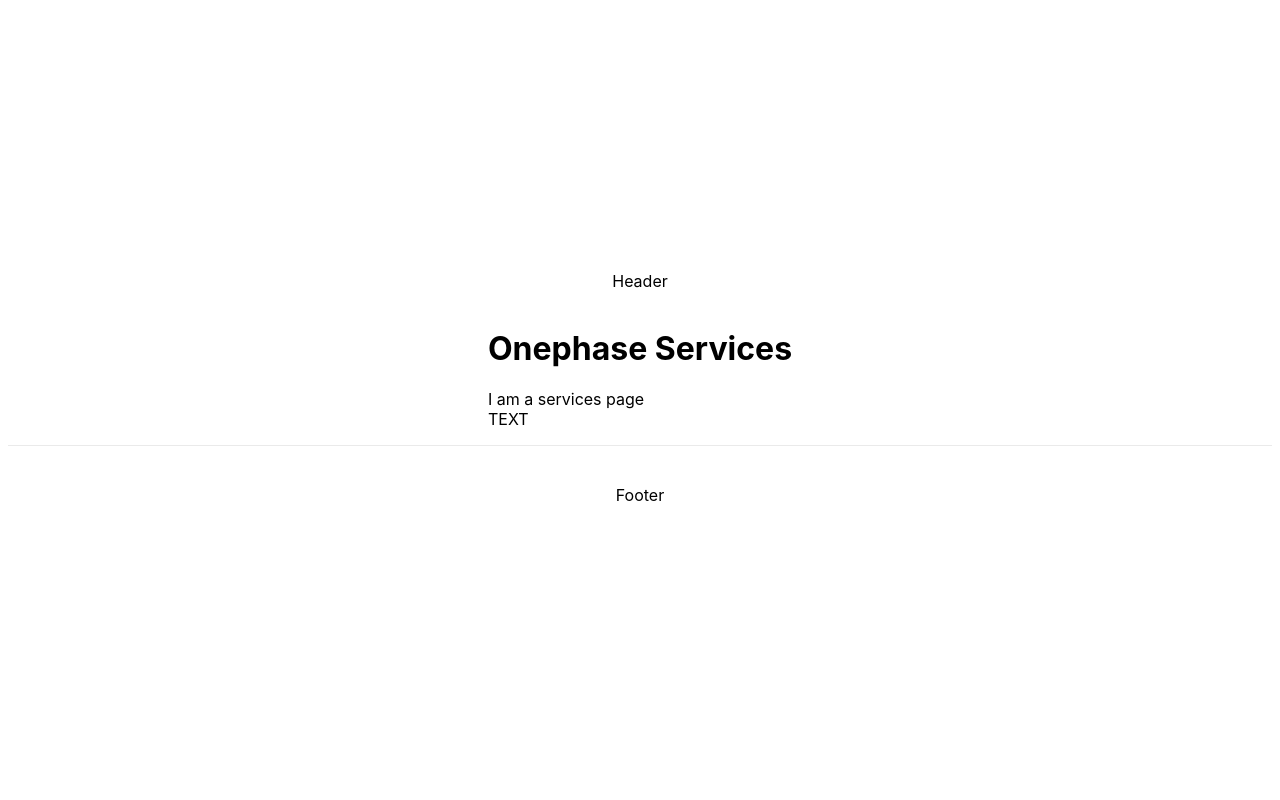
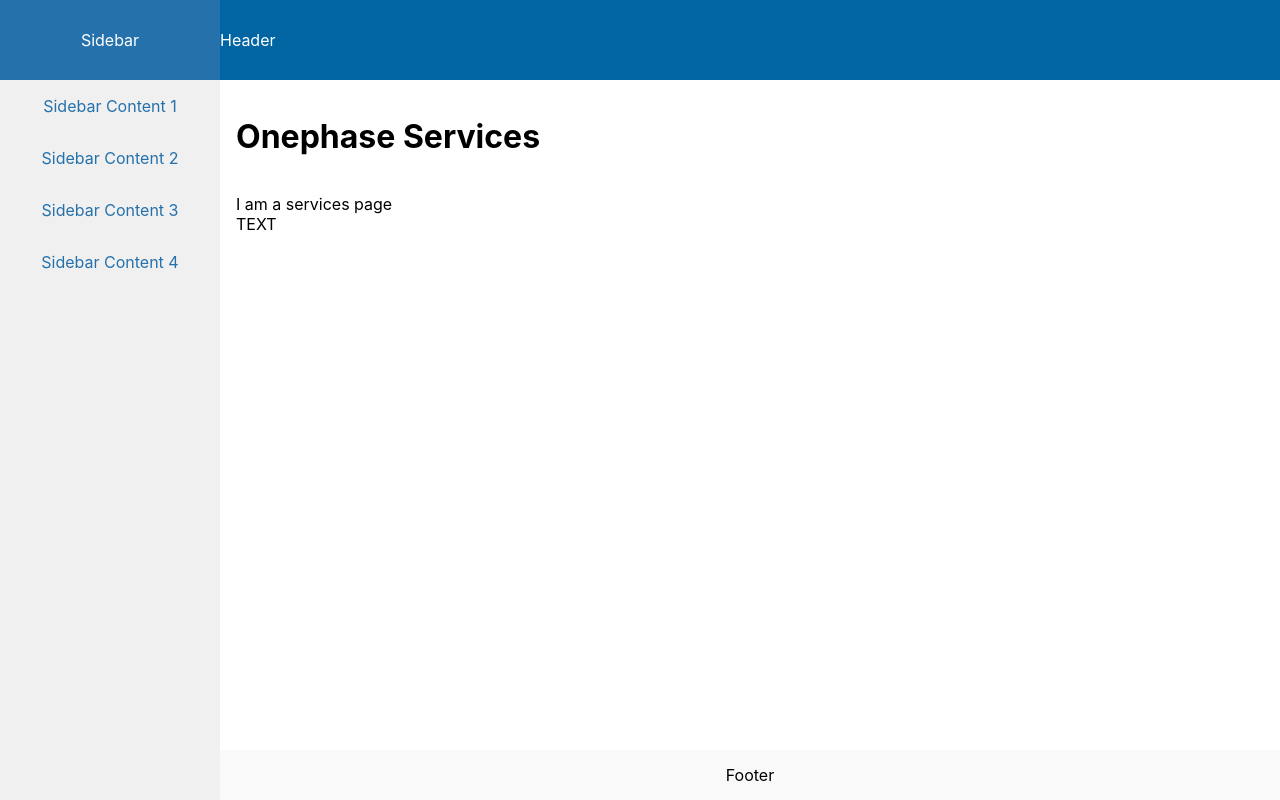
Before and after one commit to mauryorigins/jisti-front, a Next.js app: page /services in a window 1280 px wide. Built offline with nearby package versions, Linux system fonts and the light colour scheme.

Commit message:
Add dashboard-layout component with module css styles

```diff
--- /dev/null
+++ b/components/dashboard-layout/dashboard-layout.module.css
@@ -0,0 +1,90 @@
+.dashboard-layout {
+  padding: 0;
+  display: flex;
+  width: 100%;
+}
+.dashboard-layout-container {
+  align-items: flex-start;
+  display: flex;
+  /* flex-direction: column; */
+  justify-content: flex-start;
+  min-height: 100vh;
+  padding: 0;
+  position: relative;
+  width: 100%;
+}
+.dashboard-layout-content {
+  width: 100%;
+
+}
+.dashboard-layout-content-child {
+  padding: 1rem;
+  flex: 1;
+  display: flex;
+  flex-direction: column;
+  justify-content: flex-start;
+  align-items: flex-start;
+  width: 100%;
+  min-height: calc(100vh - var(--navbar-height) - var(--footer-height));
+}
+.navbar {
+  background: var(--primary);
+  color: var(--white);
+  width: 100%;
+  height: var(--navbar-height);
+  top: 0;
+  display: flex;
+  justify-content: space-between;
+  align-items: center;
+  position: fixed;
+}
+.navbar-height-spacing {
+  height: var(--navbar-height);
+}
+.sidebar {
+  background: var(--info);
+  width: var(--sidebar-width);
+  height: 100vh;
+  top: 0;
+  display: flex;
+  flex-direction: column;
+  justify-content: flex-start;
+  align-items: center;
+  position: fixed;
+}
+.sidebar-width-spacing {
+  margin-left: var(--sidebar-width);
+}
+.sidebar-header {
+  background: var(--secondary-light);
+  color: var(--white);
+  height: var(--navbar-height);
+  display: flex;
+  justify-content: center;
+  align-items: center;
+  width: 100%;
+}
+.sidebar-content {
+  color: var(--secondary-light);
+  display: flex;
+  flex-direction: column;
+  justify-content: center;
+  align-items: center;
+  width: 100%;
+}
+.footer {
+  background: var(--background);
+  width: 100%;
+  height: var(--footer-height);
+  bottom: 0;
+  display: flex;
+  flex-direction: column;
+  justify-content: center;
+  align-items: center;
+}
+
+@media (max-width: 600px) {
+  .footer {
+    width: 100%;
+  }
+}
--- /dev/null
+++ b/components/dashboard-layout/footer.tsx
@@ -0,0 +1,13 @@
+import { FC } from 'react';
+
+import styles from './dashboard-layout.module.css';
+
+const Footer: FC = () => {
+  return (
+    <footer className={styles.footer}>
+      <p>Footer</p>
+    </footer>
+  );
+};
+
+export default Footer;
--- /dev/null
+++ b/components/dashboard-layout/index.tsx
@@ -0,0 +1,38 @@
+import Head from 'next/head';
+import { FC } from 'react';
+
+import styles from './dashboard-layout.module.css';
+import Footer from './footer';
+import Navbar from './navbar';
+import Sidebar from './sidebar';
+
+interface IProps {
+  title?: string;
+}
+
+const DashboardLayout: FC<IProps> = ({ children, title = 'Onephase' }) => {
+  return (
+    <>
+      <Head>
+        <title>{title}</title>
+        <meta name="description" content="Onephase Webpage" />
+        <link rel="icon" href="/favicon.ico" />
+      </Head>
+
+      <div className={styles['dashboard-layout']}>
+        <div className={styles['dashboard-layout-container']}>
+          <Sidebar />
+          <div className={styles['dashboard-layout-content']}>
+            <Navbar />
+            <main className={styles['dashboard-layout-content-child']}>
+              {children}
+            </main>
+            <Footer />
+          </div>
+        </div>
+      </div>
+    </>
+  );
+};
+
+export default DashboardLayout;
--- /dev/null
+++ b/components/dashboard-layout/navbar.tsx
@@ -0,0 +1,16 @@
+import { FC } from 'react';
+
+import styles from './dashboard-layout.module.css';
+
+const Navbar: FC = () => {
+  return (
+    <>
+      <div className={styles['navbar-height-spacing']} />
+      <header className={styles.navbar}>
+        <p>Header</p>
+      </header>
+    </>
+  );
+};
+
+export default Navbar;
--- /dev/null
+++ b/components/dashboard-layout/sidebar.tsx
@@ -0,0 +1,23 @@
+import { FC } from 'react';
+
+import styles from './dashboard-layout.module.css';
+
+const Sidebar: FC = () => {
+  return (
+    <>
+      <div className={styles['sidebar-width-spacing']} />
+      <div className={styles.sidebar}>
+        <div className={styles['sidebar-header']}>
+          <p>Sidebar</p>
+        </div>
+        <div className={styles['sidebar-content']}>
+          {[1, 2, 3, 4].map((index) => (
+            <p key={index}>Sidebar Content {index}</p>
+          ))}
+        </div>
+      </div>
+    </>
+  );
+};
+
+export default Sidebar;
--- a/components/page-layout.tsx
+++ /dev/null
@@ -1,32 +0,0 @@
-import Head from 'next/head';
-import { FC } from 'react';
-
-import styles from '../styles/page-layout.module.css';
-
-interface IProps {
-  title?: string;
-}
-
-const PageLayout: FC<IProps> = ({ children, title = 'Onephase' }) => {
-  return (
-    <div className={styles.container}>
-      <Head>
-        <title>{title}</title>
-        <meta name="description" content="Onephase Webpage" />
-        <link rel="icon" href="/favicon.ico" />
-      </Head>
-
-      <header>
-        <p>Header</p>
-      </header>
-
-      <main>{children}</main>
-
-      <footer className={styles.footer}>
-        <p>Footer</p>
-      </footer>
-    </div>
-  );
-};
-
-export default PageLayout;
--- a/pages/services.tsx
+++ b/pages/services.tsx
@@ -1,17 +1,17 @@
 import { FC } from 'react';
 
-import PageLayout from '../components/page-layout';
+import DasboardLayout from '../components/dashboard-layout';
 
 const Services: FC = () => {
   return (
-    <PageLayout title="Onephase Services Component">
+    <DasboardLayout title="Onephase Services Component">
       <h1>Onephase Services</h1>
       <p>
         I am a services page
         <br />
         TEXT
       </p>
-    </PageLayout>
+    </DasboardLayout>
   );
 };
 
--- a/styles/page-layout.module.css
+++ /dev/null
@@ -1,121 +0,0 @@
-.container {
-  min-height: 100vh;
-  padding: 0 0.5rem;
-  display: flex;
-  flex-direction: column;
-  justify-content: center;
-  align-items: center;
-  height: 100vh;
-}
-
-.main {
-  padding: 5rem 0;
-  flex: 1;
-  display: flex;
-  flex-direction: column;
-  justify-content: center;
-  align-items: center;
-}
-
-.footer {
-  width: 100%;
-  height: 100px;
-  border-top: 1px solid #eaeaea;
-  display: flex;
-  justify-content: center;
-  align-items: center;
-}
-
-.footer a {
-  display: flex;
-  justify-content: center;
-  align-items: center;
-  flex-grow: 1;
-}
-
-.title a {
-  color: #0070f3;
-  text-decoration: none;
-}
-
-.title a:hover,
-.title a:focus,
-.title a:active {
-  text-decoration: underline;
-}
-
-.title {
-  margin: 0;
-  line-height: 1.15;
-  font-size: 4rem;
-}
-
-.title,
-.description {
-  text-align: center;
-}
-
-.description {
-  line-height: 1.5;
-  font-size: 1.5rem;
-}
-
-.code {
-  background: #fafafa;
-  border-radius: 5px;
-  padding: 0.75rem;
-  font-size: 1.1rem;
-  font-family: Menlo, Monaco, Lucida Console, Liberation Mono, DejaVu Sans Mono,
-    Bitstream Vera Sans Mono, Courier New, monospace;
-}
-
-.grid {
-  display: flex;
-  align-items: center;
-  justify-content: center;
-  flex-wrap: wrap;
-  max-width: 800px;
-  margin-top: 3rem;
-}
-
-.card {
-  margin: 1rem;
-  padding: 1.5rem;
-  text-align: left;
-  color: inherit;
-  text-decoration: none;
-  border: 1px solid #eaeaea;
-  border-radius: 10px;
-  transition: color 0.15s ease, border-color 0.15s ease;
-  width: 45%;
-}
-
-.card:hover,
-.card:focus,
-.card:active {
-  color: #0070f3;
-  border-color: #0070f3;
-}
-
-.card h2 {
-  margin: 0 0 1rem 0;
-  font-size: 1.5rem;
-}
-
-.card p {
-  margin: 0;
-  font-size: 1.25rem;
-  line-height: 1.5;
-}
-
-.logo {
-  height: 1em;
-  margin-left: 0.5rem;
-}
-
-@media (max-width: 600px) {
-  .grid {
-    width: 100%;
-    flex-direction: column;
-  }
-}
```
Also changed, not shown: components/banner.tsx (added, +11 -0 lines), pages/dashboard.tsx (added, +21 -0 lines), pages/index.tsx (deleted, +0 -19 lines).
